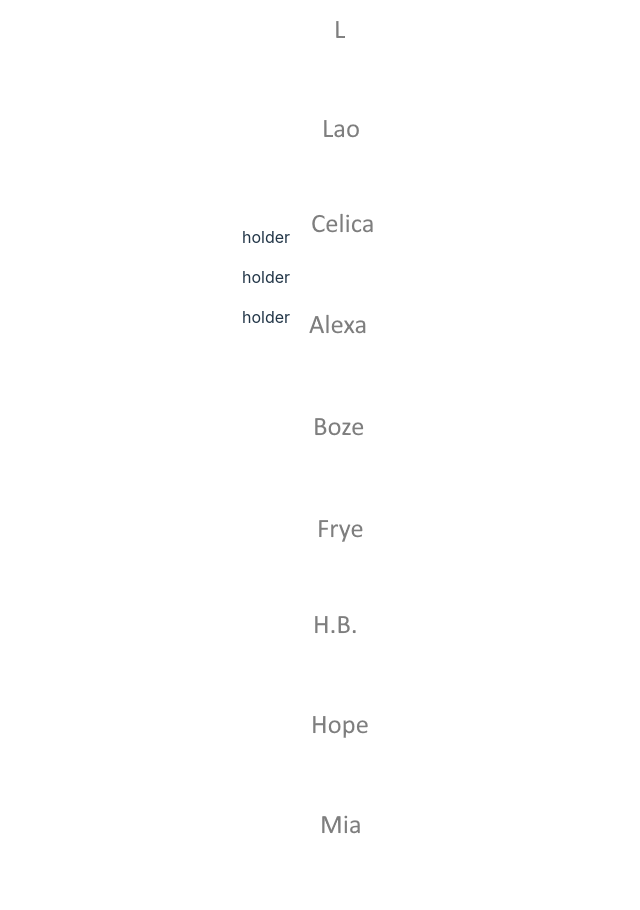
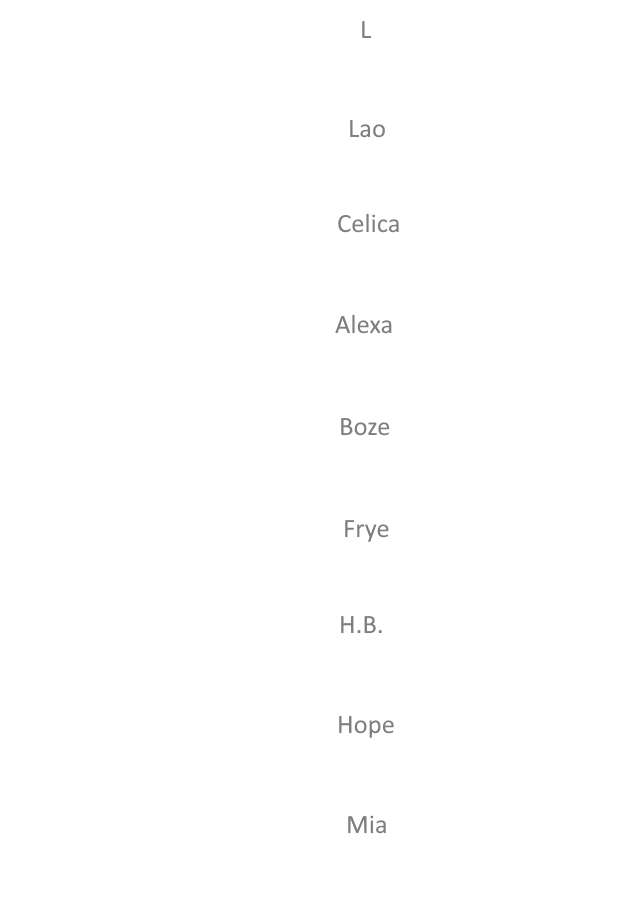
Before and after one commit to RobinCouture/XCXWeaponCalc, a React (Vite) app: page / in a window 1280 px wide. Shown: the part 820-1730 px from the top of the page, without its empty margins (324-964 px from the left). Built offline with nearby package versions, Linux system fonts and the light colour scheme.

Commit message:
test random

```diff
--- a/src/UI/PartyMemberList.tsx
+++ b/src/UI/PartyMemberList.tsx
@@ -1,7 +1,7 @@
 import Character from "../classes/Character";
 import PartyMember from "./PartyMember";
 
-function PartyMemberList({addMember = () => {}}) {
+function PartyMemberList() {
   const partyMemberList = Array.from(Character.getCharacters().values()).map(
     (characterFromList) => {
       return (
@@ -14,12 +14,12 @@ function PartyMemberList({addMember = () => {}}) {
   );
 
   function handleClick() {
-    addMember();
+    console.log("Clicked");
   }
 
   return (
     <>
-      <div onClick={handleClick}>{partyMemberList}</div>
+      <div>{partyMemberList}</div>
     </>
   );
 }
--- a/src/UI/PartyMemberSelector.tsx
+++ b/src/UI/PartyMemberSelector.tsx
@@ -1,17 +1,27 @@
+import { useState } from "react";
 import images from "../assets/characters/characterImageImport.tsx";
+import Character from "../classes/Character.tsx";
+import PartyMember from "./PartyMember.tsx";
 
 function PartyMemberSelector() {
-  function handleClick() {
+  const [slot, setSlot] = useState<number>(0);
+  const blankCharacter = Character.getBlankCharacter();
+
+  const team = [
+    <PartyMember character={blankCharacter} />,
+    <PartyMember character={blankCharacter} />,
+    <PartyMember character={blankCharacter} />,
+  ]
+
+  function handleClick(e: React.MouseEvent<HTMLElement>) {
     console.log("Clicked");
   }
 
   return (
     <>
-    <div>
-      <p onClick={handleClick}>holder</p>
-      <p onClick={handleClick}>holder</p>
-      <p onClick={handleClick}>holder</p>
-    </div>
+      <div onClick={handleClick}>
+        {team}
+      </div>
     </>
   );
 }
```
